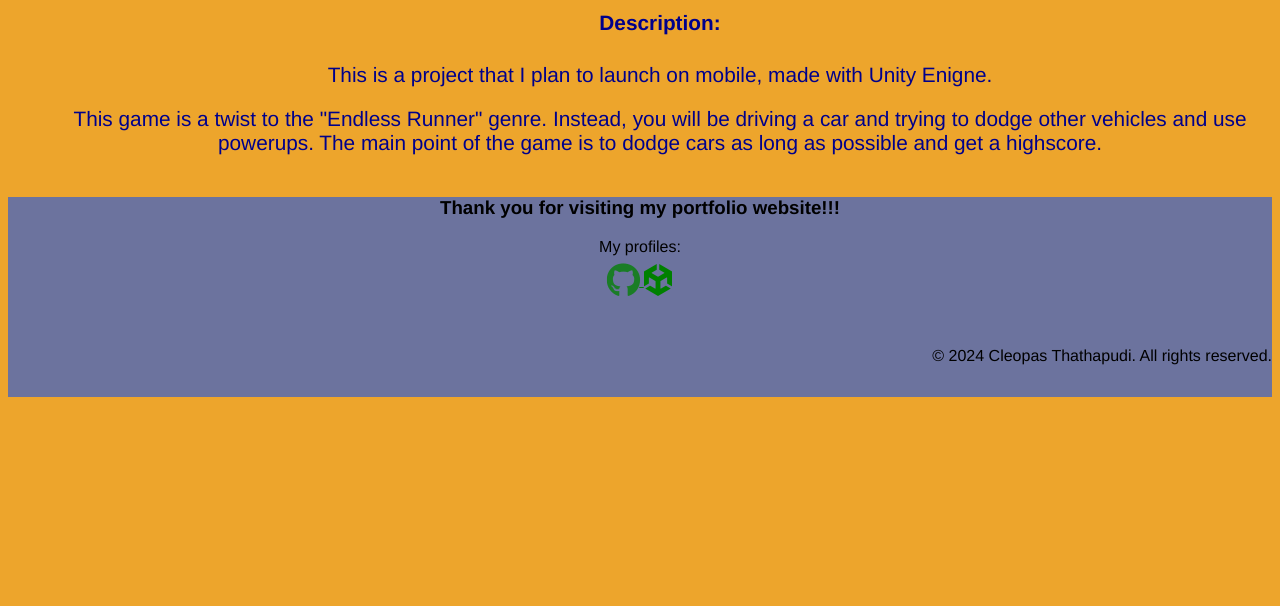
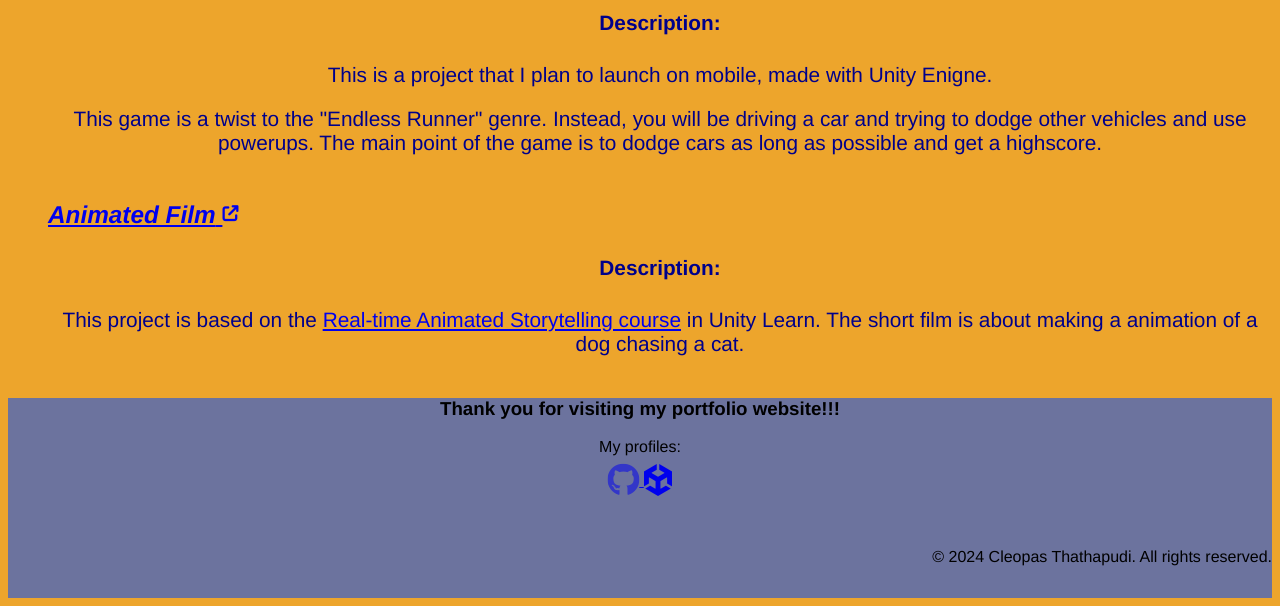
Before and after one commit to CleopasNT/CleopasPortfolio, a plain HTML site: page projects.html in a window 1280 px wide. Shown: the part 1383-1989 px from the top of the page. Before the commit the page ends 1788 px from the top, so only its background shows below. Drawn offline with Linux system fonts and the light colour scheme.

Commit message:
Added new project

```diff
--- a/projects.html
+++ b/projects.html
@@ -79,6 +79,17 @@
                     This game is a twist to the "Endless Runner" genre. Instead, you will be driving a car and trying to dodge other vehicles and use powerups. The main point of the game is to dodge cars as long as possible and get a highscore.
                 </p>
             </li>
+            <li id="animated-film">
+                <a href="https://github.com/CleopasNT/AnimatedMovie" target="_blank">
+                    <h3>
+                        <em>Animated Film</em>
+                        <i class="fa-solid fa-arrow-up-right-from-square fa-xs"></i>
+                    </h3>
+                </a>
+                <h4>Description:</h4>
+                <p>
+                    This project is based on the <a href="https://learn.unity.com/course/real-time-animated-storytelling" target="_blank">Real-time Animated Storytelling course</a> in Unity Learn. The short film is about making a animation of a dog chasing a cat.
+            </li>
         </ul>
     </main>
 
--- a/resources/style.css
+++ b/resources/style.css
@@ -106,7 +106,6 @@ nav
 
 a:link
 {
-  color: green;
   text-decoration: underline;
   transition-duration: 0.3s;
   transition-timing-function: ease-in-out;
@@ -114,7 +113,7 @@ a:link
 
 a:visited
 {
-  color: green;
+  color: currentColor;
   text-decoration: underline;
 }
 
@@ -198,6 +197,31 @@ ul
     transition: 0.5s;
     transition-timing-function: ease-in-out;
     background-color: rgb(111, 242, 221);
+}
+
+#animated-film
+{
+    background-color: rgb(237, 165, 44);
+    color: darkblue;
+    transition: 0.5s;
+    transition-timing-function: ease-in-out;
+    align-content: center;
+    text-align: center;
+}
+
+#animated-film a:hover
+{
+    transition: 0.5s;
+    transition-timing-function: ease-in-out;
+    color: white;
+}
+
+#animated-film:hover
+{
+    transition: 0.5s;
+    transition-timing-function: ease-in-out;
+    background-color: rgb(92, 67, 174);
+    color: rgb(237, 165, 44);
 }
 
 #main-footer
```
